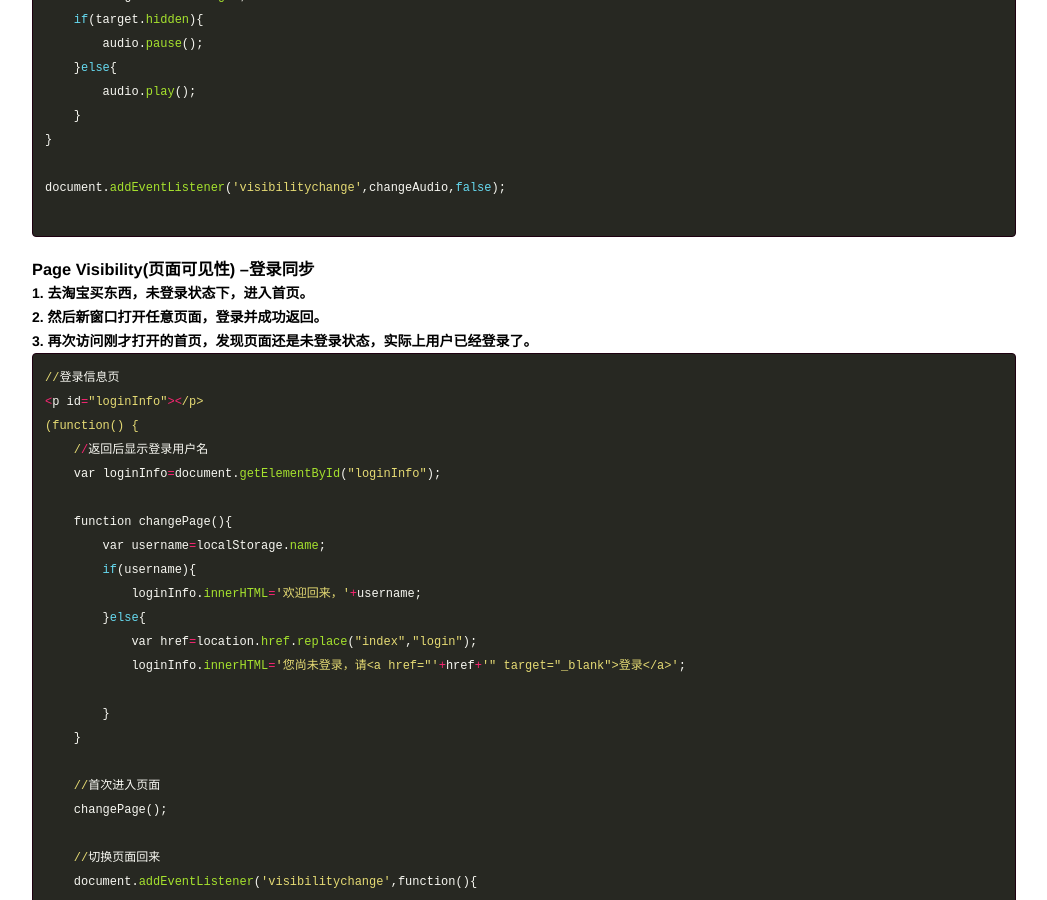
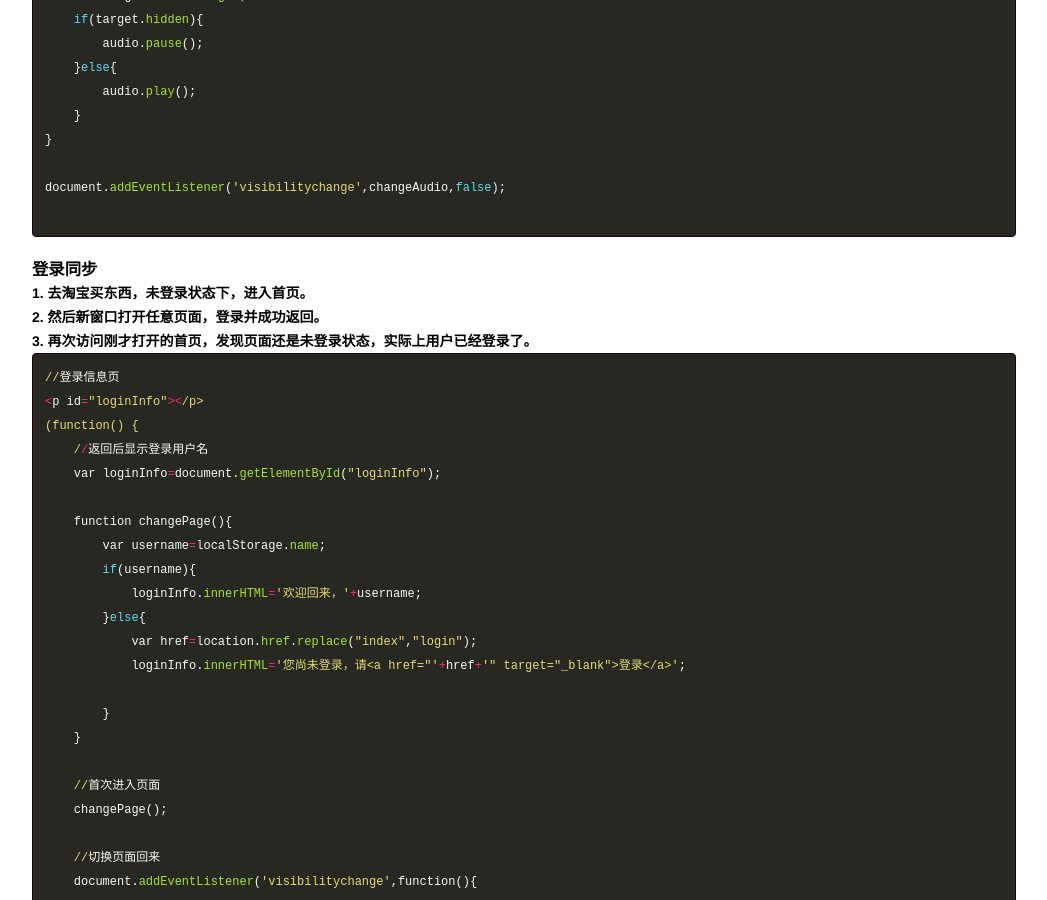
Before and after one commit to xuxn/blog, a Jekyll site: the page built from _posts/2017-9-4-visibilitychange.md, in a window 1280 px wide and 900 px high, scrolled down 1219 px. Shown: the whole window, without its empty margins (116-1163 px from the left). Built offline with Jekyll 4.4.1, drawn with Linux system fonts in a browser that asks for light colours; some web fonts are replaced.

Commit message:
update visibilitychange

```diff
--- a/_posts/2017-9-4-visibilitychange.md
+++ b/_posts/2017-9-4-visibilitychange.md
@@ -59,7 +59,7 @@ document.addEventListener('visibilitychange',changeAudio,false);
 {% endhighlight %}
 
 
-### **Page Visibility(页面可见性) --登录同步**
+### **登录同步**
 
 **1.  去淘宝买东西，未登录状态下，进入首页。**
 
```
Also changed, not shown: 1 other file.
